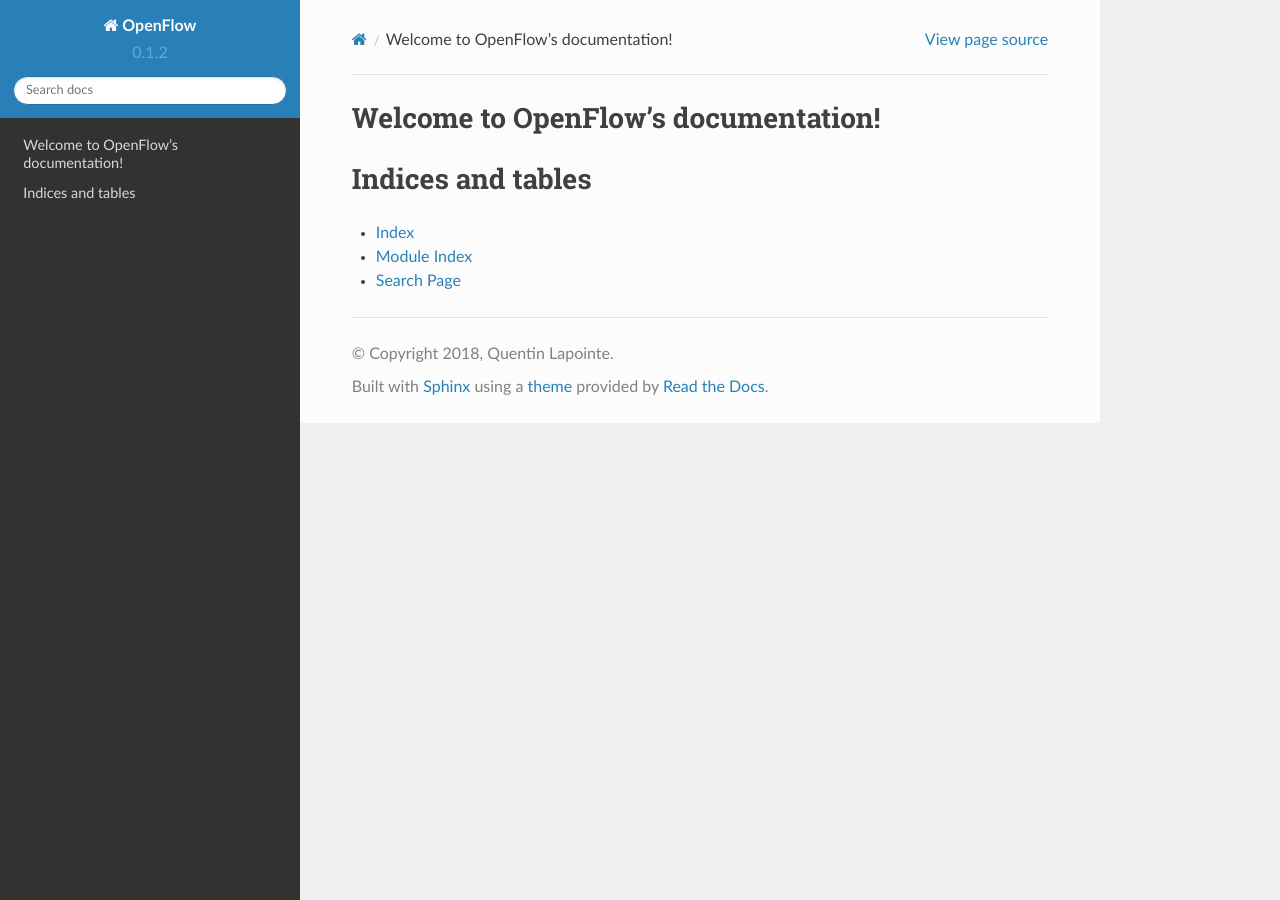
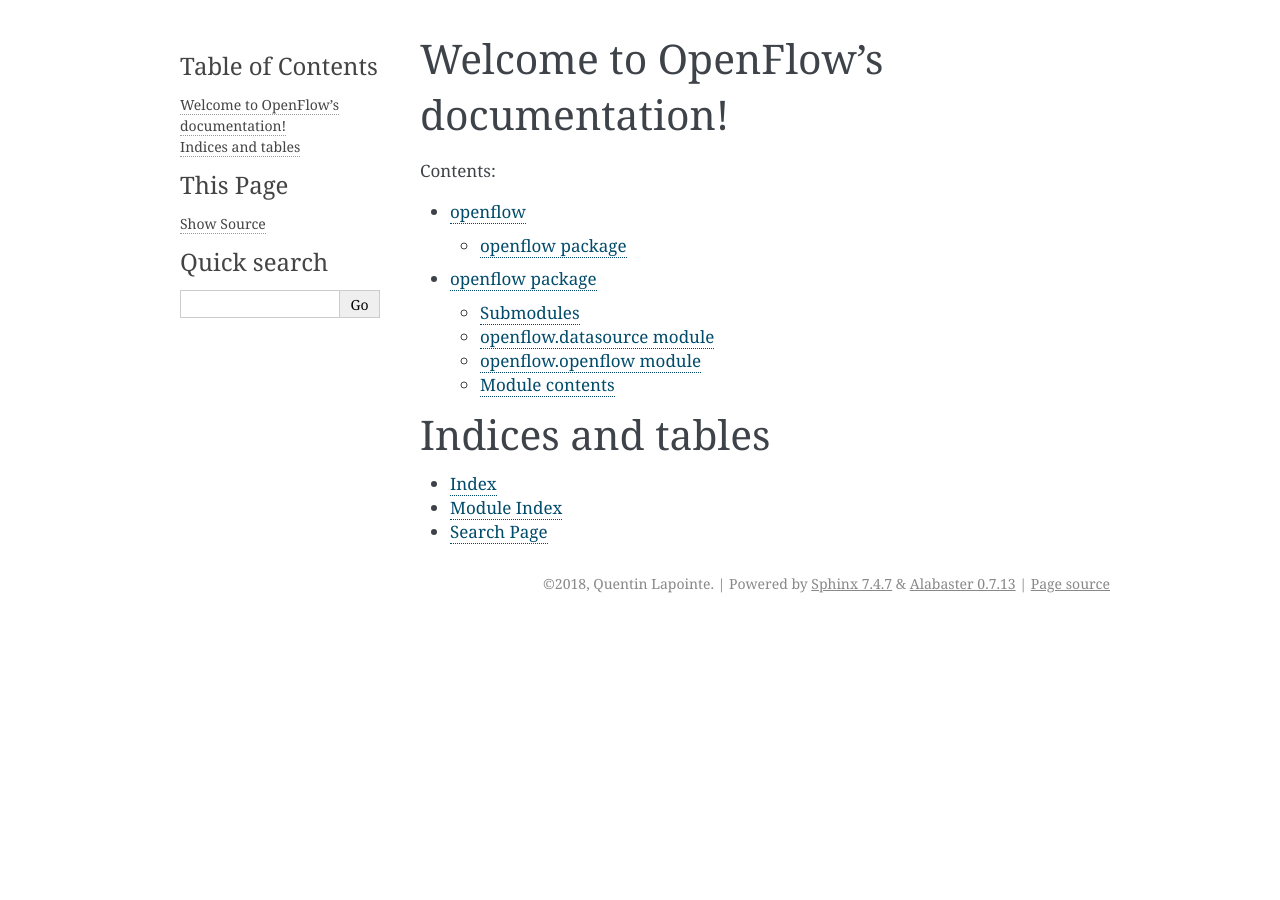
Before and after one commit to shoprunback/openflow, a Sphinx documentation site: the page built from docs/index.rst, in a window 1280 px wide. Built offline with Sphinx 7.4.7, drawn with Linux system fonts in a browser that asks for light colours.

Commit message:
update documentation

```diff
--- a/docs/conf.py
+++ b/docs/conf.py
@@ -39,7 +39,8 @@
 # extensions coming with Sphinx (named 'sphinx.ext.*') or your custom
 # ones.
 extensions = [
-    'sphinx.ext.napoleon'
+    'sphinx.ext.autodoc',
+    'sphinx.ext.napoleon',
 ]
 
 # Add any paths that contain templates here, relative to this directory.
@@ -75,8 +76,7 @@
 # The theme to use for HTML and HTML Help pages.  See the documentation for
 # a list of builtin themes.
 #
-html_theme = 'sphinx_rtd_theme'
-html_theme_path = ["_themes", ]
+html_theme = 'alabaster'
 
 # Theme options are theme-specific and customize the look and feel of a theme
 # further.  For a list of options available for each theme, see the
@@ -173,3 +173,6 @@
 
 # A list of files that should not be packed into the epub file.
 epub_exclude_files = ['search.html']
+
+
+# -- Extension configuration -------------------------------------------------
--- a/docs/index.rst
+++ b/docs/index.rst
@@ -10,7 +10,8 @@
    :maxdepth: 2
    :caption: Contents:
 
-
+   source/modules.rst
+   source/openflow.rst
 
 Indices and tables
 ==================
--- a/docs/requirements.txt
+++ /dev/null
@@ -1 +0,0 @@
-sphinx_rtd_theme
```
Also changed, not shown: other parts of docs/index.rst (+1 -1 lines), .gitmodules (deleted).
